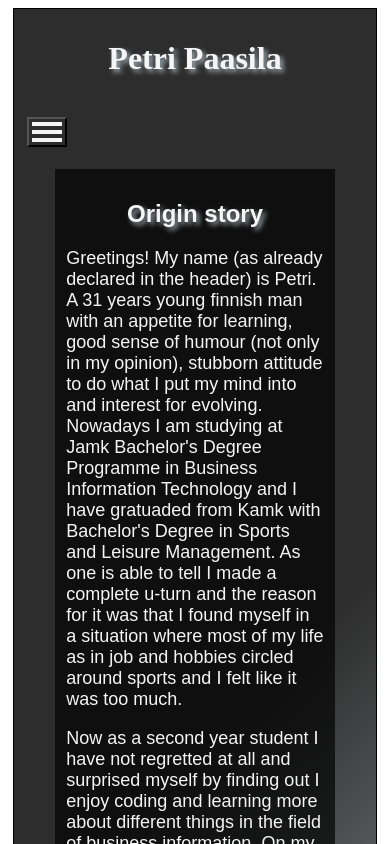
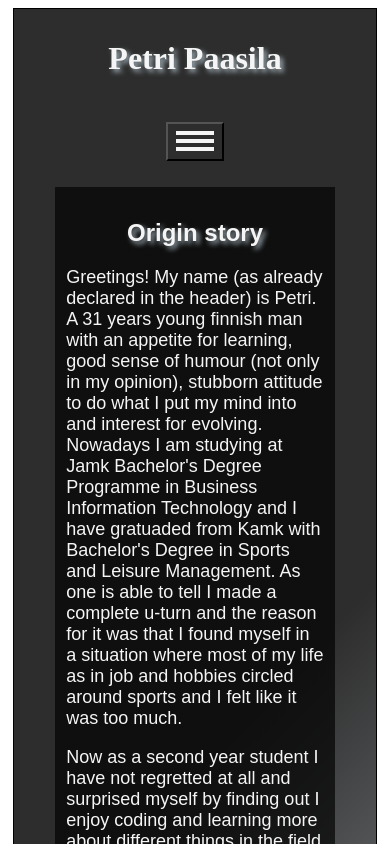
Before and after one commit to petepeepee/portfolio, an Angular app: page /aboutme in a window 390 px wide. Shown: the top 844 px of the page. Built offline with nearby package versions, Linux system fonts and the light colour scheme.

Commit message:
css hommailua hampurilaisvalikon kanssa

```diff
--- a/src/app/navbar/navbar.component.css
+++ b/src/app/navbar/navbar.component.css
@@ -36,9 +36,12 @@
 
 @media screen and (max-width: 800px) {
   .navdiv {
+    display: flex;
+    flex-direction: column;
     padding: 0;
     margin: 0;
-    width: min-content;
+    justify-content: center;
+    align-items: center;
     background-color: transparent;
   }
 
@@ -51,9 +54,9 @@
   }
 
   .navul.show {
-    margin: 1vw;
-    padding: 1vw;
     display: block;
+    margin: 2vw;
+    padding: 2vw;
     justify-content: space-around;
     align-content: center;
   }
@@ -69,6 +72,9 @@
 
   .navli a {
     background-color: black;
+    font-weight: bold;
+    margin: 1vw;
+    padding: 1vw;
   }
 
   .navli a:hover {
@@ -79,11 +85,11 @@
     display: flex;
     flex-direction: column;
     justify-content: space-between;
-    width: 40px;
-    height: 30px;
+    width: 15vw;
+    height: 10vw;
     background-color: transparent;
-    padding: 3px;
-    margin: 3px;
+    padding: 2vw;
+    margin: 2vw;
   }
 
   .hamburger span {
```
